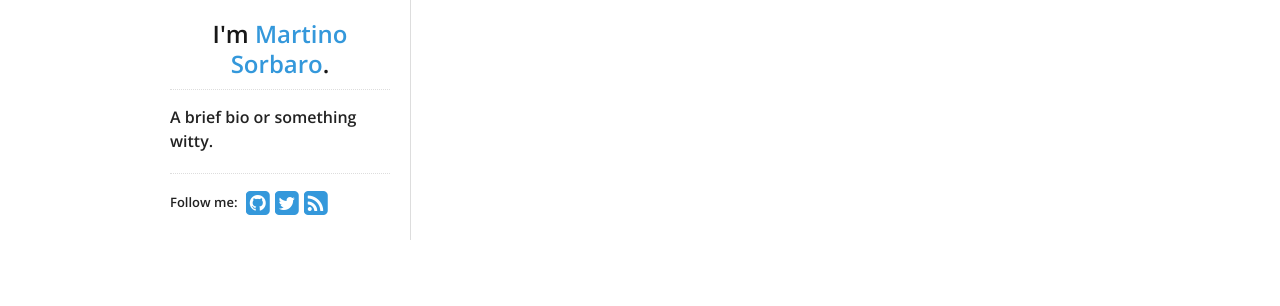
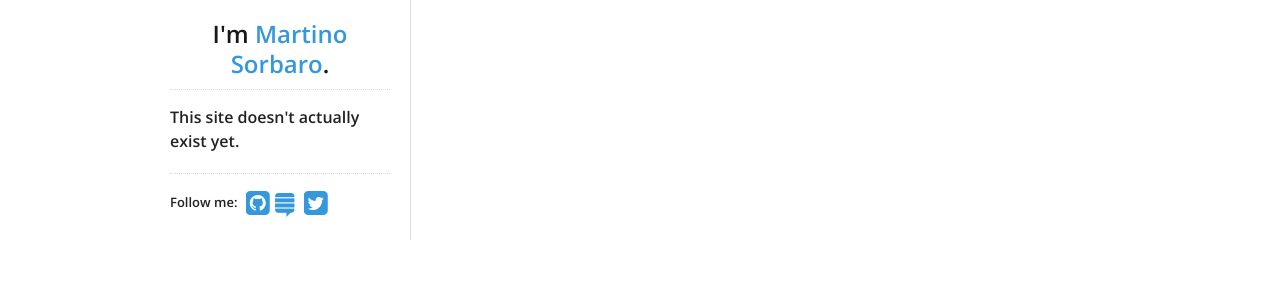
Before and after one commit to martinosorb/martinosorb.github.io, a Jekyll site: the page built from index.html, in a window 1280 px wide. Shown: the part 192-498 px from the top of the page. Built offline with Jekyll 4.4.1, drawn with Linux system fonts in a browser that asks for light colours; nearby versions of some CDN libraries.

Commit message:
empty site ready

```diff
--- a/_data/theme.yml
+++ b/_data/theme.yml
@@ -8,7 +8,7 @@ social:
   github: martinosorb
   #bitbucket: philipj
   #hacker_news: swanson
-  #stackexchange: 348619
+  stackexchange: 2236691
   #stackoverflow: 348619
   twitter: martopix
   #facebook: zuck
@@ -30,4 +30,4 @@ google_analytics_key: UA-xxxx-x
 show_disclaimer: false
 
 # Toggle link/icon to view atom feed (/atom.xml) in sidebar
-show_atom_feed: true
+show_atom_feed: false
--- a/_includes/sidebar.html
+++ b/_includes/sidebar.html
@@ -9,7 +9,7 @@
   </a>
   <h2>I'm <a href="/">{{ site.data.theme.name }}</a>.</h2>
   <div id="bio">
-    <p>A brief bio or something witty.</p>
+    <p>This site doesn't actually exist yet.</p>
   </div>
   <div id="social">
     {% include social.html %}
```
